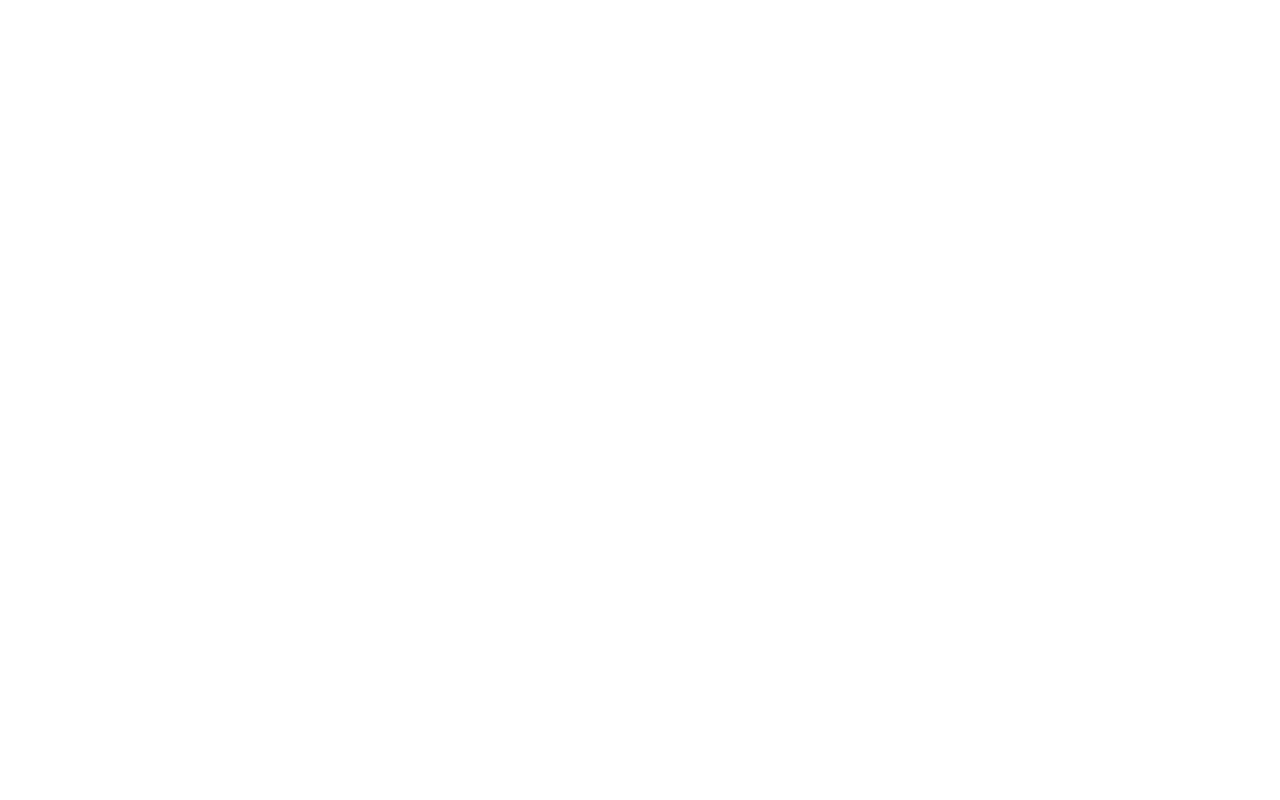
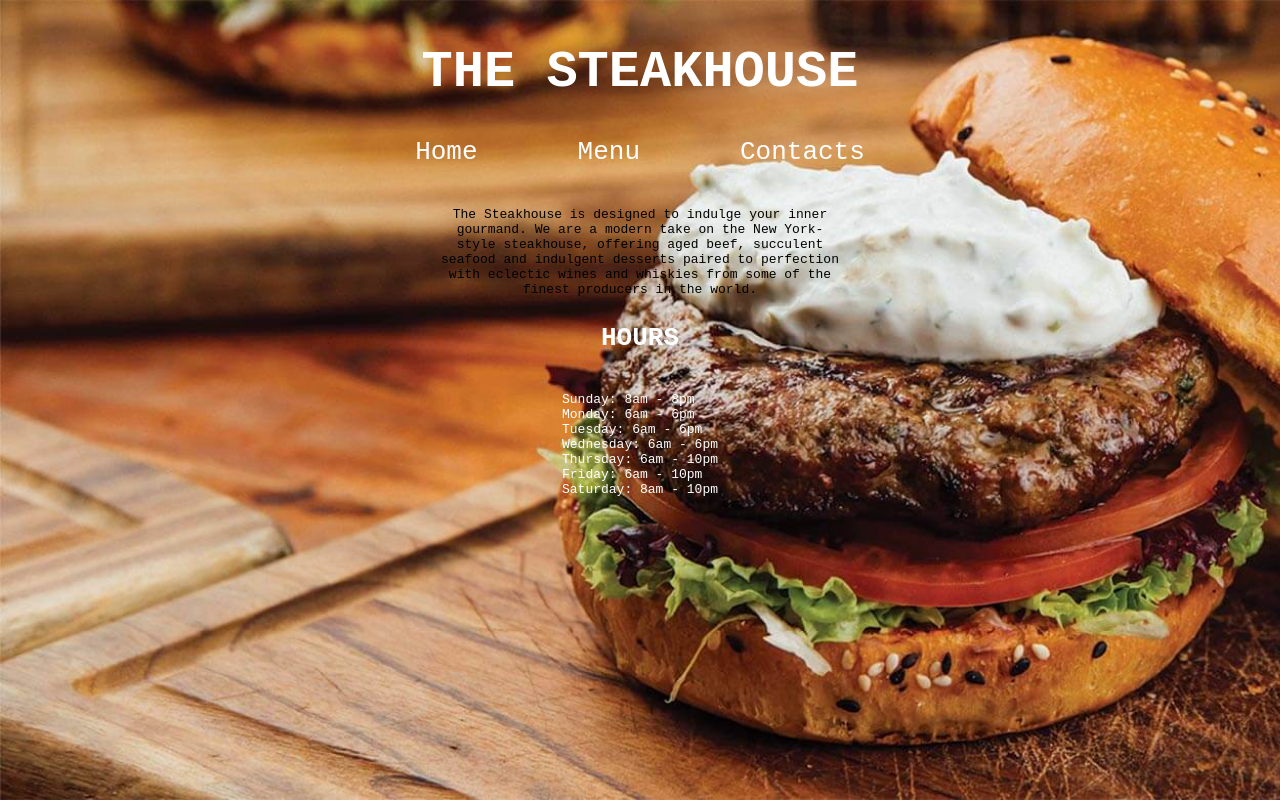
Before and after one commit to joshuaobare/restaurant-page, a website built with webpack: page dist/index.html in a window 1280 px wide. Built offline with nearby package versions, Linux system fonts and the light colour scheme.

Commit message:
bare-bones homepage with CSS done

```diff
--- a/src/index.js
+++ b/src/index.js
@@ -0,0 +1 @@
+alert("Bruuuuh")
```
Also changed, not shown: dist/borgir.jpg (added), dist/index.html, dist/main.js (added), dist/styles.css (added).
